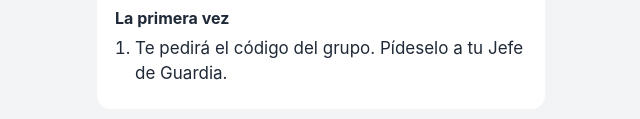
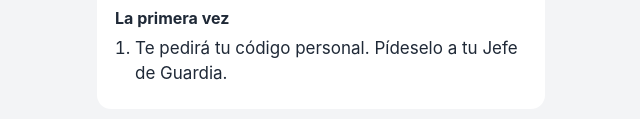
Before and after one commit to tainiphone-ux/practicas, a plain HTML site: page index.html in a window 1280 px wide. Shown: the part 495-614 px from the top of the page, 319-959 px from the left. Drawn offline with Linux system fonts and the light colour scheme.

Commit message:
Texto: código personal
Co-Authored-By: Claude Opus 5.5 <noreply@anthropic.com>

```diff
--- a/index.html
+++ b/index.html
@@ -52,7 +52,7 @@
       <li><b>Android:</b> en Chrome, abre el menú ⋮ y pulsa «Añadir a pantalla de inicio» (o «Instalar app»).</li>
     </ol>
     <h2>La primera vez</h2>
-    <ol><li>Te pedirá el código del grupo. Pídeselo a tu Jefe de Guardia.</li></ol>
+    <ol><li>Te pedirá tu código personal. Pídeselo a tu Jefe de Guardia.</li></ol>
   </div>
 </main>
 <script>document.getElementById("abrir").href = APP;</script>
```
